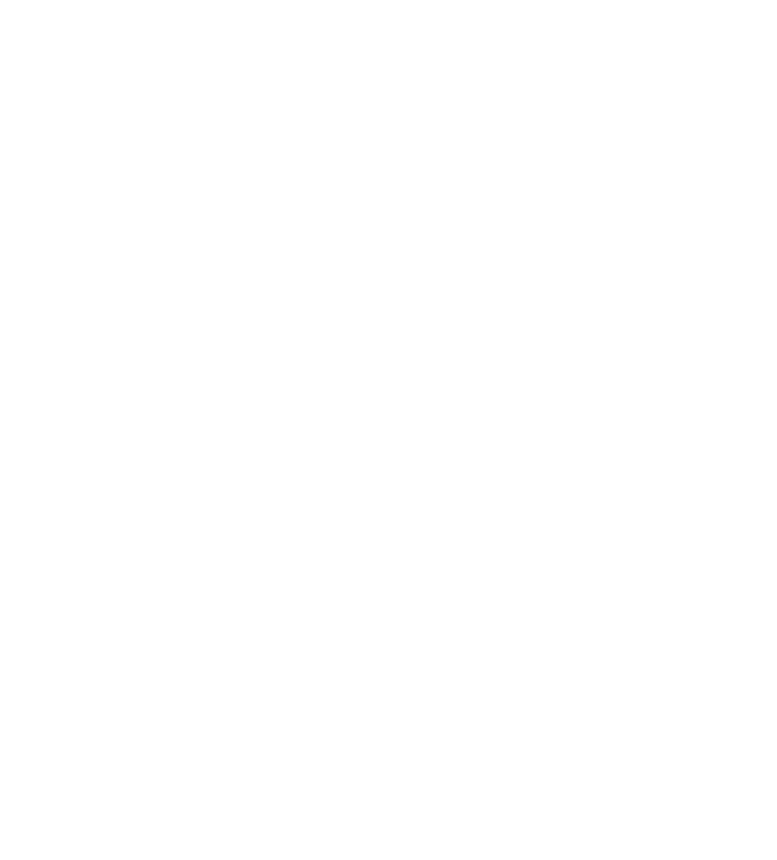
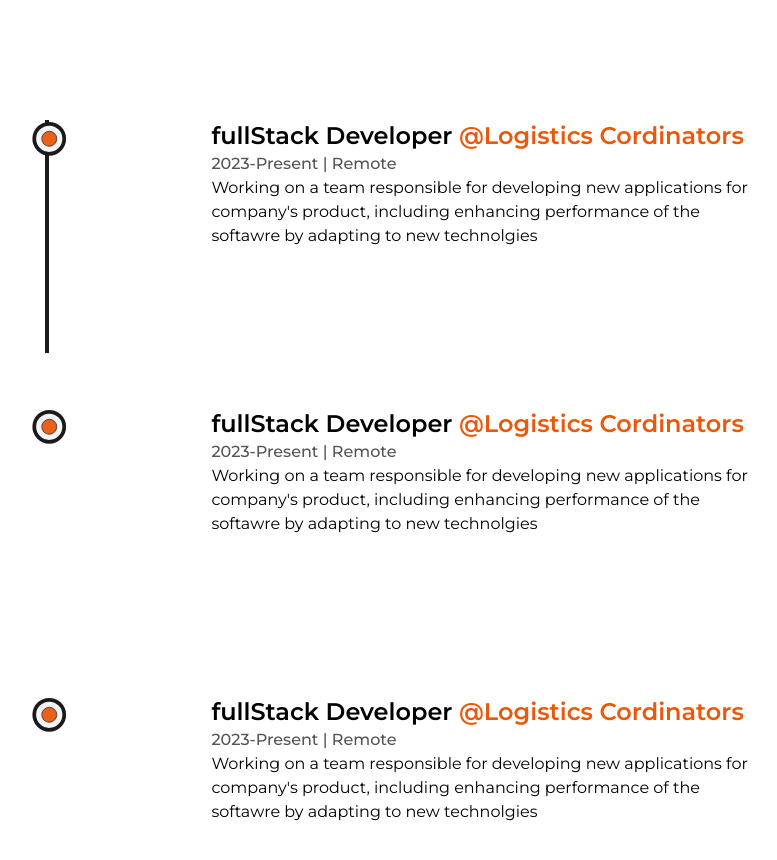
Before and after one commit to shubh0316/Landing-page-sss, a Next.js app: page / in a window 1280 px wide. Shown: the part 2640-3500 px from the top of the page, without its empty margins (171-948 px from the left). Before the commit the page ends 2248 px from the top, so only its background shows below. Built offline with nearby package versions, Linux system fonts and the light colour scheme.

Commit message:
experience section fixed

```diff
--- a/app/experience/Experience.tsx
+++ b/app/experience/Experience.tsx
@@ -1,8 +1,87 @@
-import React from "react";
+"use client"
+import Container from "@component/components/container";
+import React, { useRef } from "react";
+import {useScroll, motion} from "framer-motion";
+import Lilcon from "@component/components/Lilcon";
+
+
+const Details = ({position, company, companyLink, time, address, work}: {position:any, company:any, companyLink:any, time:any,address:any,work:any }) =>{
+
+   const ref = useRef(null);
+
+    return (
+    <li ref={ref} className="my-8 pt-40 first:mt-0 last:mb-0 w-[60%] mx-auto flex flex-col items-center justify-between">
+        <Lilcon  reference={ref}/>
+        <motion.div
+        initial={{y:50}}
+        whileInView={{y:0}}
+        transition={{duration:0.5, type:"spring"}}
+        >
+            <h3 className="capatalize font-semibold text-2xl">{position}&nbsp;<a href={companyLink}
+            target="_blank"
+            className="text-orange-600 capatilize">@{company}</a></h3>
+            <span className="capitalize font-medium text-dark/75">
+                {time} | {address}
+            </span>
+            <p className="font-mediium w-full">
+               {work}
+            </p>
+        </motion.div>
+    </li>
+    )
+}
+
+
 
 const Experience = () => {
+    const ref = useRef(null);
+    const {scrollYProgress} = useScroll(
+        {
+            target: ref,
+            offset: ["start end", "center start"]
+        }
+    )
     return (
-        <div>Experience</div>
+        <Container>
+            <div className="my-64">
+        <h2 className="font-semibold text-8xl  w-full text-center">Experience</h2>
+        <div ref={ref} className="w-[75%] mx-auto relative">
+
+
+<motion.div style={{scaleY: scrollYProgress}} className="absolute left-8 right-40 top-40 w-[4px] h-full bg-dark origin-top" />
+            <ul className="w-full flex flex-col items-start justify-between ml-4">
+                <Details
+                position="fullStack Developer" company="Logistics Cordinators"
+                companyLink="www.loadlc.com"
+                time="2023-Present" address="remote"
+                 work="Working on a team responsible for developing new applications for company's product, including enhancing performance of the softawre by adapting to new technolgies"
+                />
+            </ul>
+            <ul className="w-full flex flex-col items-start justify-between ml-4">
+                <Details
+                position="fullStack Developer" company="Logistics Cordinators"
+                companyLink="www.loadlc.com"
+                time="2023-Present" address="remote"
+                 work="Working on a team responsible for developing new applications for company's product, including enhancing performance of the softawre by adapting to new technolgies"
+                />
+            </ul>
+            <ul className="w-full flex flex-col items-start justify-between ml-4">
+                <Details
+                position="fullStack Developer" company="Logistics Cordinators"
+                companyLink="www.loadlc.com"
+                time="2023-Present" address="remote"
+                 work="Working on a team responsible for developing new applications for company's product, including enhancing performance of the softawre by adapting to new technolgies"
+                />
+            </ul>
+        </div>
+
+<div className="w-[75%] mx-auto relative">
+
+
+        </div>
+        </div>
+
+        </Container>
     )
 }
 
--- a/app/page.tsx
+++ b/app/page.tsx
@@ -2,6 +2,7 @@
 import Navbar from "../components/Navbar"
 import Hero from '@component/components/Hero'
 import About from "./about/about"
+import Experience from './experience/Experience'
 
 
 export default function Home() {
@@ -11,6 +12,7 @@
       <Navbar />
       <Hero />
       <About />
+      <Experience />
      </div>
     </>
   )
--- /dev/null
+++ b/components/Lilcon.tsx
@@ -0,0 +1,26 @@
+import React from "react";
+import {motion, useScroll} from "framer-motion";
+import { Ref } from "react";
+
+export default function Lilcon({reference}: {reference: any}) {
+
+const {scrollYProgress} = useScroll (
+    {
+        target: reference,
+        offset: ["center end", "center center"]
+    }
+)
+    return(
+        <figure className="absolute -left-5  stroke-dark">
+            <svg className="-rotate-90" width="75" height="75" viewBox=" 0 0 100 100">
+                <circle cx="75" cy="20" className="stroke-orange-600 stroke-1 fill-none" />
+                <motion.circle  cx="75" cy="75" r="20" className="stroke-[5px] fill-light"
+                style={{
+                    pathLength : scrollYProgress
+                }}
+                />
+                <circle  cx="75" cy="75" r="10" className="animate-pulse stroke-1 fill-orange-600"/>
+            </svg>
+        </figure>
+    )
+}
```
